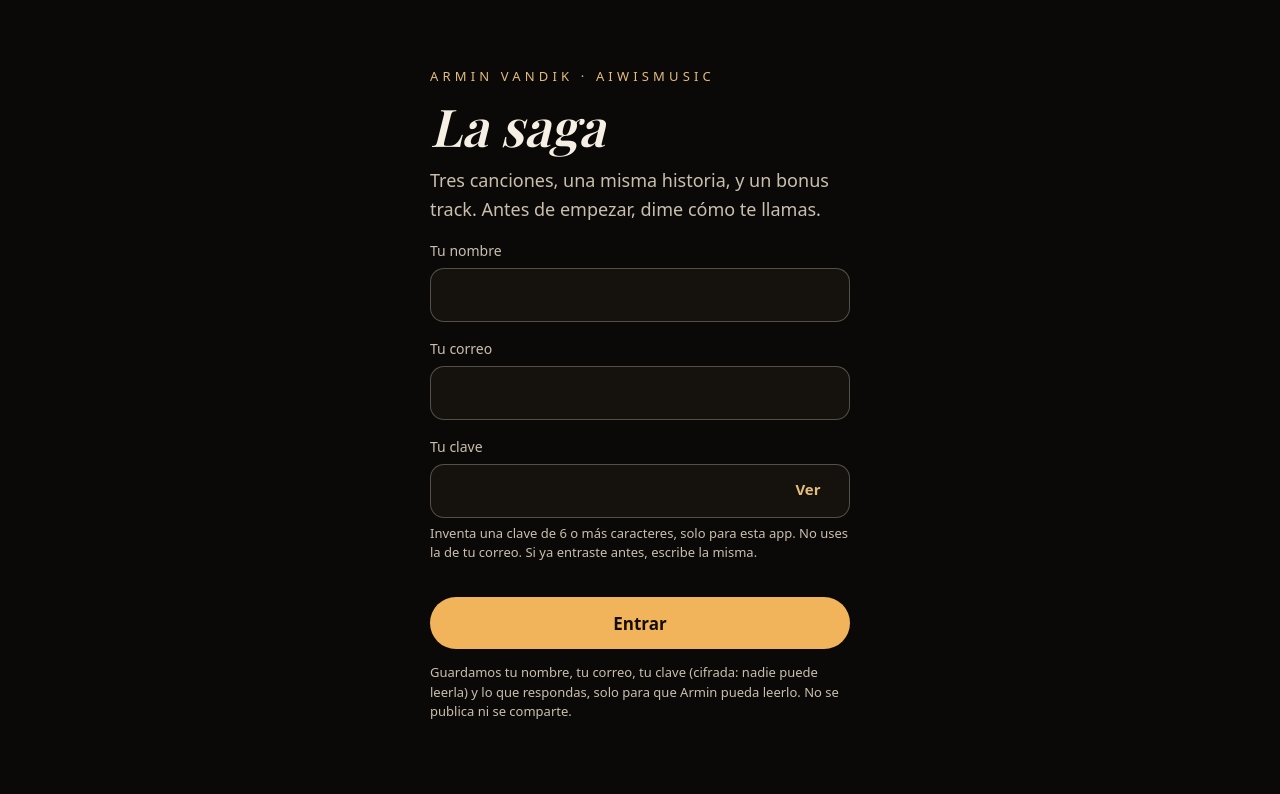
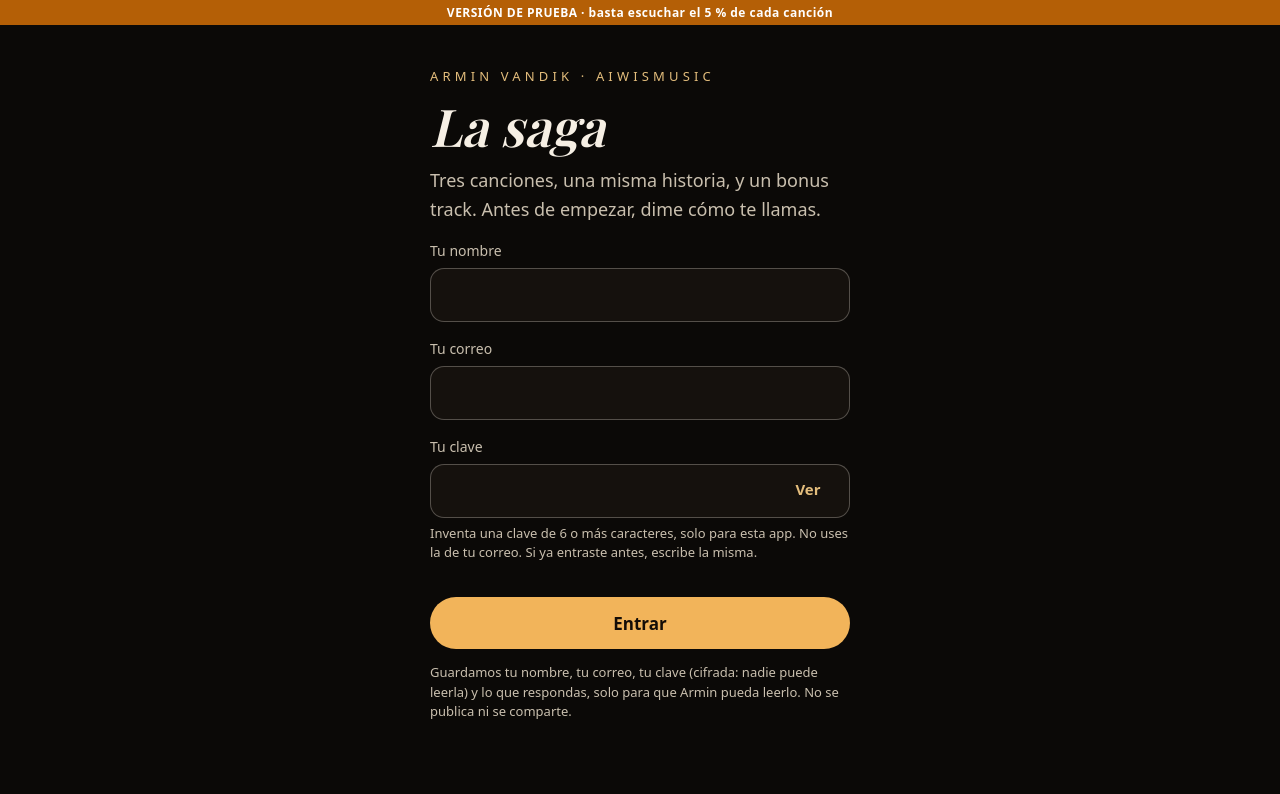
Before and after one commit to soporteaiwis-lab/saga-armin-vandik, a plain HTML site: page index.html in a window 1280 px wide. Shown: the top 794 px of the page. Drawn offline with nearby package versions, Linux system fonts and the light colour scheme; no server answers; a web font is replaced by a local one.

Commit message:
publish quick test version (listening threshold 5 percent, temporary)
Co-Authored-By: Claude Sonnet 5.5 <noreply@anthropic.com>

```diff
--- a/index.html
+++ b/index.html
@@ -233,6 +233,7 @@ fieldset.q legend{font-weight:600;font-size:16px;margin-bottom:6px;padding:0}
 .gatebox b{color:var(--ink)}
 .gatebox .cta{margin-top:10px}
 .play[aria-disabled=true]{background:transparent;color:var(--ink2);border:1px dashed rgba(246,239,228,.35)}
+#testBar{position:fixed;left:0;right:0;top:0;z-index:130;background:#b45f06;color:#fff;font-size:12px;font-weight:700;letter-spacing:.04em;text-align:center;padding:3px 8px}
 #demoBar{position:fixed;left:0;right:0;top:0;z-index:120;background:#7a1f1f;color:#fff;font-size:13px;text-align:center;padding:4px 8px}
 #adm .wrap{max-width:640px}
 #adm h2{font-size:30px;font-style:italic;margin:6px 0 4px}
@@ -647,6 +648,7 @@ fieldset.q legend{font-weight:600;font-size:16px;margin-bottom:6px;padding:0}
 </main>
 
 <!-- ================= REPRODUCTOR ================= -->
+<div id="testBar" hidden>VERSIÓN DE PRUEBA · basta escuchar el 5 % de cada canción</div>
 <div id="demoBar" hidden>Modo de prueba: las respuestas no se están guardando en ningún servidor.</div>
 
 <div id="gate" class="show" role="dialog" aria-modal="true" aria-labelledby="gt">
@@ -1119,7 +1121,7 @@ $$('.reveal').forEach(el=>io2.observe(el));
 const API_URL='https://script.google.com/macros/s/AKfycbyTyiOr--uXtPinkhb0QdHpeRtMCJVbsD7_9Y8V9QKhMxW91VWC-dFJv8D0ts7d7Yu5/exec';      // vacío = modo de prueba (no guarda en ningún servidor)
 const REQUIRE_QUIZ=true;          // true = las 3 preguntas de cada canción son obligatorias (A, B, C o D con texto)
 const REQUIRE_OPINION=false;      // true = el comentario de cada canción también es obligatorio
-const LISTEN_MIN=0.7;             // fracción de la canción que tiene que sonar de verdad para poder responder
+const LISTEN_MIN=0.05;           // fracción de la canción que tiene que sonar de verdad para poder responder
 const FINAL_QUIZ=[
   {q:'¿Qué sentiste al terminar la saga?',o:['Ganas de reparar algo','Una nostalgia tranquila','Esperanza']},
   {q:'¿Con quién te identificaste?',o:['Con quien calló (la puerta)','Con quien propone el trato (los brotes)','Con quien sigue amando (la llave)']},
@@ -1573,6 +1575,7 @@ function renderAdmin(d){
 
 /* ---- arranque ---- */
 if(!API_URL)$('#demoBar').hidden=false;
+if(LISTEN_MIN<0.5)$('#testBar').hidden=false;
 (async function boot(){
   inertOn(true);
   loadReviews();
```
